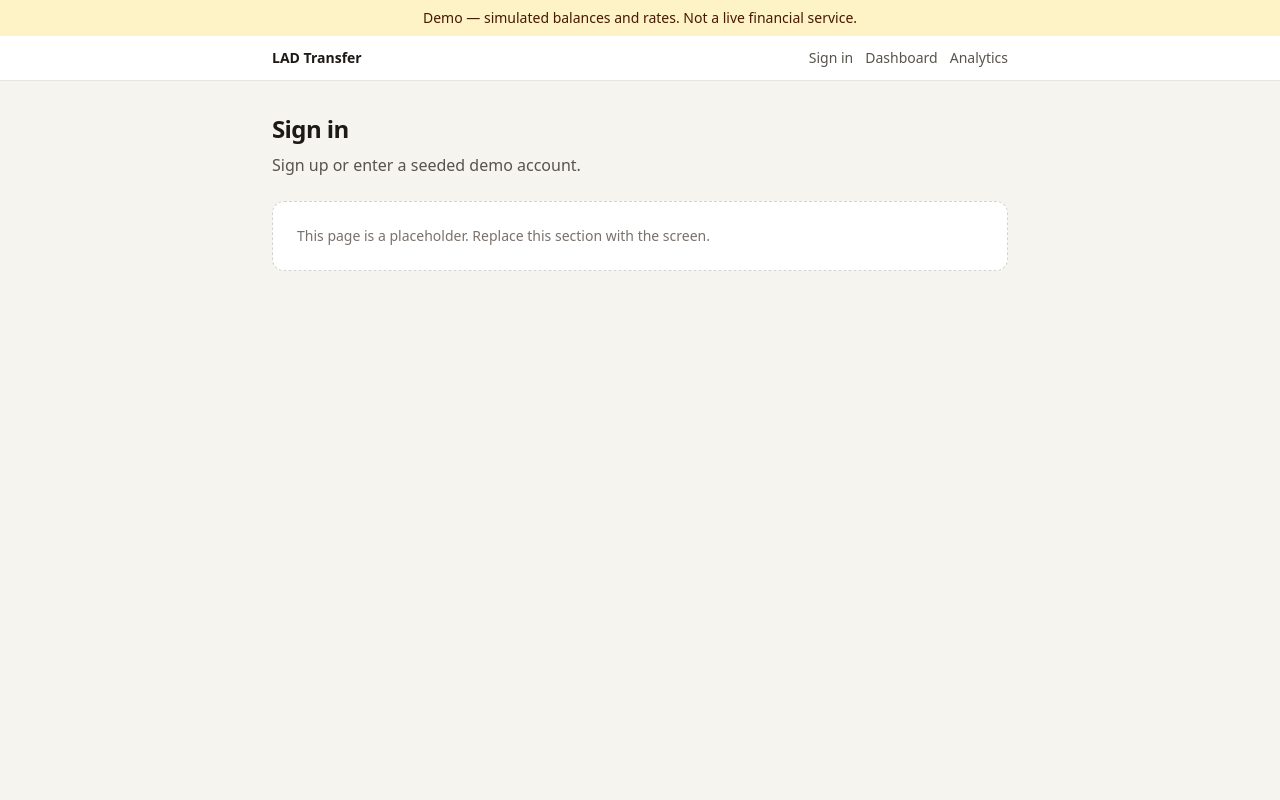
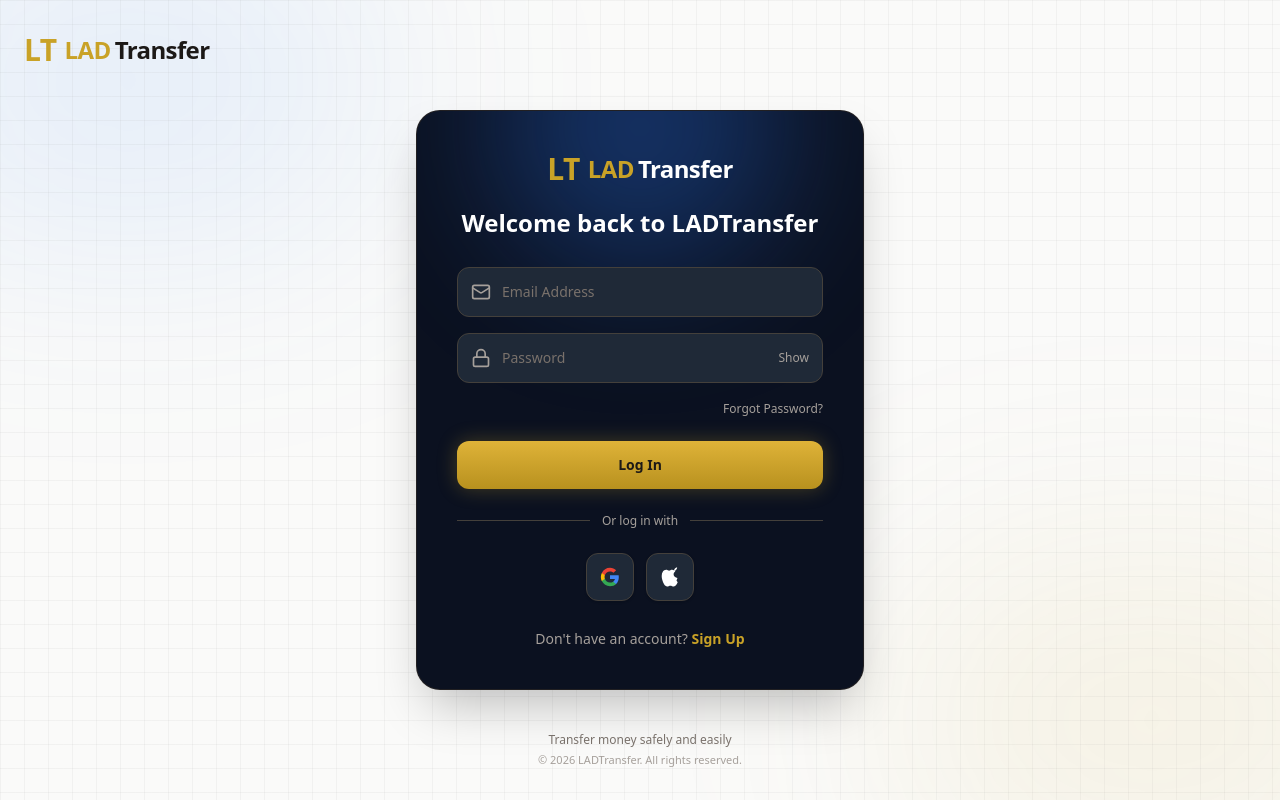
Before and after one commit to aggie-d/SASE_Hack2026, a Next.js app: page /login in a window 1280 px wide. Built offline with nearby package versions, Linux system fonts and the light colour scheme.

Commit message:
First draft of login

```diff
--- a/app/login/page.tsx
+++ b/app/login/page.tsx
@@ -1,10 +1,181 @@
-import { PageShell } from "@/components/PageShell";
+"use client";
+
+import { useState } from "react";
+import Link from "next/link";
+import { Mail, Lock } from "lucide-react";
 
 export default function LoginPage() {
+  const [showPassword, setShowPassword] = useState(false);
+
   return (
-    <PageShell
-      title="Sign in"
-      description="Sign up or enter a seeded demo account."
-    />
+    <div className="min-h-screen bg-stone-50 text-stone-900 flex flex-col justify-between items-center relative p-4 overflow-hidden">
+      {/* Decorative Background Elements matching signup */}
+      <div className="absolute top-[-10%] left-[-10%] w-[40%] h-[40%] rounded-full bg-blue-500/10 blur-[120px] pointer-events-none" />
+      <div className="absolute bottom-[-10%] right-[-10%] w-[40%] h-[40%] rounded-full bg-[#C9A227]/10 blur-[120px] pointer-events-none" />
+      <div className="absolute inset-0 bg-[linear-gradient(to_right,#80808012_1px,transparent_1px),linear-gradient(to_bottom,#80808012_1px,transparent_1px)] bg-[size:24px_24px] pointer-events-none" />
+
+      {/* Navigation Header */}
+      <header className="relative z-10 mx-auto flex w-full max-w-7xl items-center justify-start px-2 py-4">
+        <Link href="/" className="flex items-center gap-1 font-bold text-2xl tracking-tight">
+          <span className="text-[#C9A227] text-3xl">LT</span>
+          <span className="text-[#C9A227] ml-1">LAD</span>
+          <span className="text-stone-900">Transfer</span>
+        </Link>
+      </header>
+
+      {/* Center Content: Login Card matching signup dark blue */}
+      <main className="relative z-10 w-full flex-1 flex flex-col items-center justify-center py-6">
+        <div
+          className="w-full max-w-md relative rounded-3xl p-8 sm:p-10 shadow-2xl border border-stone-800/80 overflow-hidden bg-[#0B1120] text-white"
+          style={{ backgroundColor: "#0B1120" }}
+        >
+          {/* Inner card blue halo effect matching signup */}
+          <div className="absolute -top-32 left-1/2 -translate-x-1/2 w-72 h-72 bg-blue-500/30 rounded-full blur-[70px] pointer-events-none" />
+
+          {/* Logo & Header — Non-clickable logo inside card */}
+          <div className="relative z-10 flex flex-col items-center mb-7">
+            <div className="flex items-center gap-1 font-bold text-2xl tracking-tight mb-5 select-none cursor-default">
+              <span className="text-[#C9A227] text-3xl">LT</span>
+              <span className="text-[#C9A227] ml-1">LAD</span>
+              <span className="text-white">Transfer</span>
+            </div>
+            <h1 className="text-xl sm:text-2xl font-semibold text-white text-center">
+              Welcome back to LADTransfer
+            </h1>
+          </div>
+
+          {/* Form */}
+          <form className="relative z-10 space-y-4">
+            {/* Email Address */}
+            <div className="space-y-1.5">
+              <div className="relative">
+                <div className="absolute inset-y-0 left-0 pl-3.5 flex items-center pointer-events-none">
+                  <Mail className="h-5 w-5 text-stone-400" />
+                </div>
+                <input
+                  type="email"
+                  required
+                  placeholder="Email Address"
+                  className="w-full bg-[#1F2937] border border-stone-700 text-white rounded-xl pl-11 pr-4 py-3.5 text-sm focus:outline-none focus:border-[#C9A227] focus:ring-1 focus:ring-[#C9A227] transition-colors placeholder:text-stone-500"
+                  style={{ backgroundColor: "#1F2937" }}
+                />
+              </div>
+            </div>
+
+            {/* Password */}
+            <div className="space-y-1.5">
+              <div className="relative">
+                <div className="absolute inset-y-0 left-0 pl-3.5 flex items-center pointer-events-none">
+                  <Lock className="h-5 w-5 text-stone-400" />
+                </div>
+                <input
+                  type={showPassword ? "text" : "password"}
+                  required
+                  placeholder="Password"
+                  className="w-full bg-[#1F2937] border border-stone-700 text-white rounded-xl pl-11 pr-16 py-3.5 text-sm focus:outline-none focus:border-[#C9A227] focus:ring-1 focus:ring-[#C9A227] transition-colors placeholder:text-stone-500"
+                  style={{ backgroundColor: "#1F2937" }}
+                />
+                <button
+                  type="button"
+                  onClick={() => setShowPassword(!showPassword)}
+                  className="absolute inset-y-0 right-0 pr-3.5 flex items-center text-xs font-medium text-stone-400 hover:text-white transition-colors"
+                >
+                  {showPassword ? "Hide" : "Show"}
+                </button>
+              </div>
+            </div>
+
+            {/* Forgot Password */}
+            <div className="flex justify-end pt-0.5">
+              <Link
+                href="/forgot-password"
+                className="text-xs text-stone-400 hover:text-[#C9A227] transition-colors"
+              >
+                Forgot Password?
+              </Link>
+            </div>
+
+            {/* Submit Button */}
+            <div className="pt-2">
+              <button
+                type="submit"
+                className="w-full rounded-xl bg-gradient-to-b from-[#DFB338] to-[#B8911E] py-3.5 text-sm font-bold text-stone-900 shadow-[0_0_20px_rgba(201,162,39,0.3)] hover:shadow-[0_0_25px_rgba(201,162,39,0.5)] transition-all active:scale-[0.99]"
+              >
+                Log In
+              </button>
+            </div>
+
+            {/* Divider — guaranteed one line */}
+            <div className="relative flex items-center my-6">
+              <div className="flex-1 border-t border-stone-700" />
+              <span className="px-3 text-xs text-stone-400 shrink-0 select-none whitespace-nowrap">
+                Or log in with
+              </span>
+              <div className="flex-1 border-t border-stone-700" />
+            </div>
+
+            {/* Social Logins */}
+            <div className="flex items-center justify-center gap-3">
+              {/* Google */}
+              <button
+                type="button"
+                className="w-12 h-12 rounded-xl bg-[#1F2937] border border-stone-700 flex items-center justify-center hover:bg-stone-800 transition-colors shadow-sm group"
+                style={{ backgroundColor: "#1F2937" }}
+                aria-label="Log in with Google"
+              >
+                <svg className="w-5 h-5" viewBox="0 0 24 24">
+                  <path
+                    fill="#4285F4"
+                    d="M22.56 12.25c0-.78-.07-1.53-.2-2.25H12v4.26h5.92c-.26 1.37-1.04 2.53-2.21 3.31v2.77h3.57c2.08-1.92 3.28-4.74 3.28-8.09z"
+                  />
+                  <path
+                    fill="#34A853"
+                    d="M12 23c2.97 0 5.46-.98 7.28-2.66l-3.57-2.77c-.98.66-2.23 1.06-3.71 1.06-2.86 0-5.29-1.93-6.16-4.53H2.18v2.84C3.99 20.53 7.7 23 12 23z"
+                  />
+                  <path
+                    fill="#FBBC05"
+                    d="M5.84 14.09c-.22-.66-.35-1.36-.35-2.09s.13-1.43.35-2.09V7.06H2.18C1.43 8.55 1 10.22 1 12s.43 3.45 1.18 4.94l2.85-2.22.81-.63z"
+                  />
+                  <path
+                    fill="#EA4335"
+                    d="M12 5.38c1.62 0 3.06.56 4.21 1.64l3.15-3.15C17.45 2.09 14.97 1 12 1 7.7 1 3.99 3.47 2.18 7.06l3.66 2.84c.87-2.6 3.3-4.52 6.16-4.52z"
+                  />
+                </svg>
+              </button>
+
+              {/* Apple */}
+              <button
+                type="button"
+                className="w-12 h-12 rounded-xl bg-[#1F2937] border border-stone-700 flex items-center justify-center hover:bg-stone-800 transition-colors shadow-sm group"
+                style={{ backgroundColor: "#1F2937" }}
+                aria-label="Log in with Apple"
+              >
+                <svg className="w-5 h-5 fill-white" viewBox="0 0 170 170">
+                  <path d="M150.37 130.25c-2.45 5.66-5.35 10.87-8.71 15.66-4.58 6.53-8.33 11.05-11.22 13.56-4.48 4.12-9.28 6.23-14.42 6.35-3.69 0-8.14-1.05-13.32-3.18-5.19-2.12-9.97-3.17-14.34-3.17-4.58 0-9.49 1.05-14.75 3.17-5.26 2.13-9.5 3.24-12.74 3.35-4.35.13-9.16-1.9-14.42-6.08-3.7-3.04-7.58-7.7-11.64-13.99-6.43-10.01-11.45-21.57-15.06-34.69-3.6-13.12-5.41-25.04-5.41-35.76 0-14.36 3.49-26.44 10.47-36.25 6.98-9.8 15.86-14.81 26.64-15.02 4.36 0 9.29 1.13 14.79 3.39 5.5 2.27 9.17 3.45 11.02 3.56 1.84-.11 5.61-1.32 11.31-3.64 5.7-2.31 10.47-3.34 14.32-3.08 11.22.65 20.35 4.97 27.4 12.98-9.92 6.01-14.77 14.44-14.54 25.32.22 8.39 3.49 15.42 9.8 21.09 6.32 5.66 13.88 8.94 22.7 9.82-2.18 6.74-4.89 13.59-8.13 20.55zM119.22 31.84c0-7.19 2.52-13.75 7.56-19.68 5.04-5.93 11.28-9.58 18.72-10.96.11 1.08.16 2 .16 2.76 0 7.08-2.67 13.79-8.01 20.12-5.34 6.34-11.83 9.94-19.47 10.82-.65-1.08-.96-2.1-96-3.06z" />
+                </svg>
+              </button>
+            </div>
+          </form>
+
+          {/* Footer inside card */}
+          <div className="relative z-10 mt-7 text-center text-sm text-stone-400">
+            Don&apos;t have an account?{" "}
+            <Link href="/signup" className="text-[#C9A227] font-semibold hover:underline">
+              Sign Up
+            </Link>
+          </div>
+        </div>
+      </main>
+
+      {/* Page Footer */}
+      <footer className="relative z-10 py-4 text-center space-y-1">
+        <p className="text-xs text-stone-500 font-medium">
+          Transfer money safely and easily
+        </p>
+        <p className="text-[11px] text-stone-400">
+          © 2026 LADTransfer. All rights reserved.
+        </p>
+      </footer>
+    </div>
   );
 }
```
